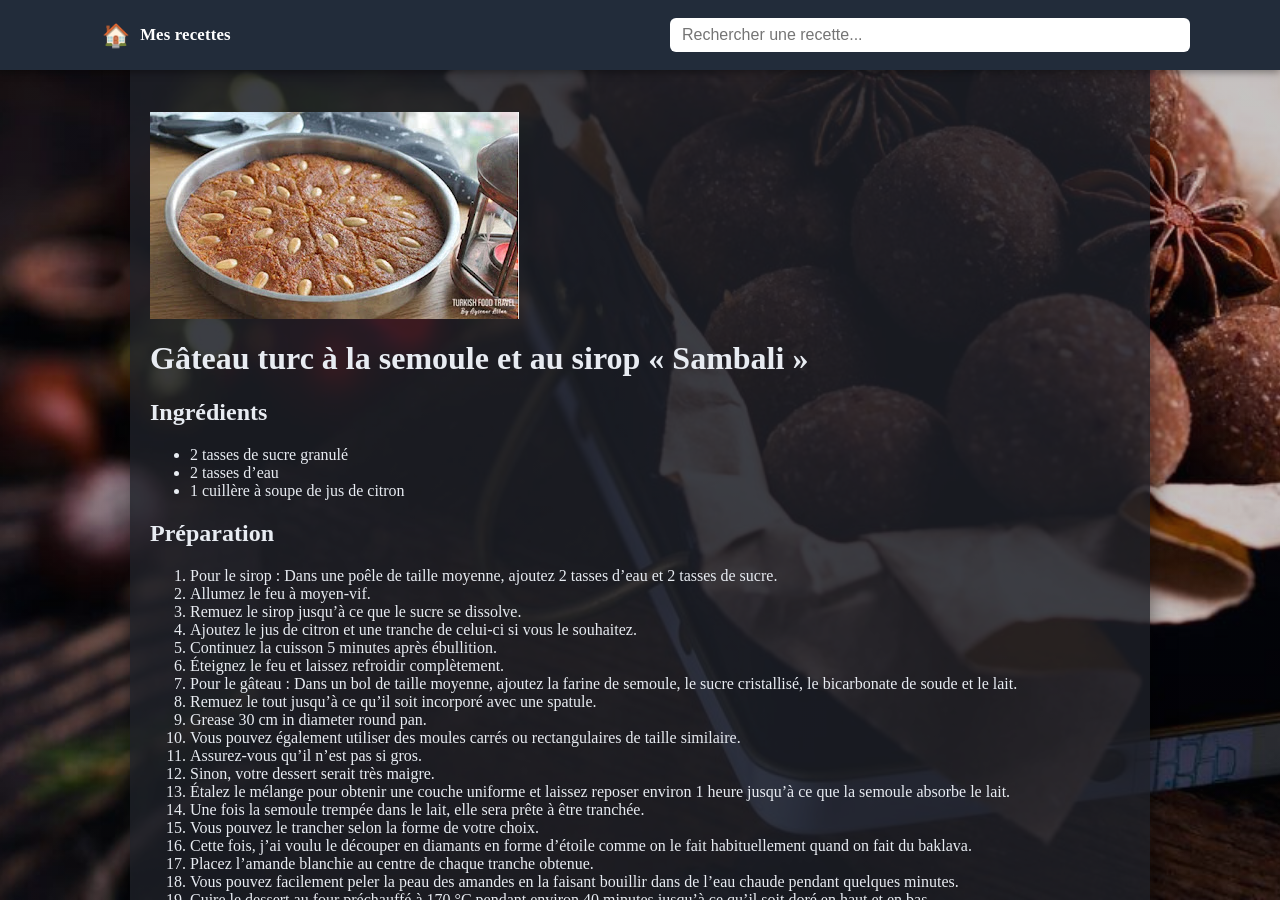
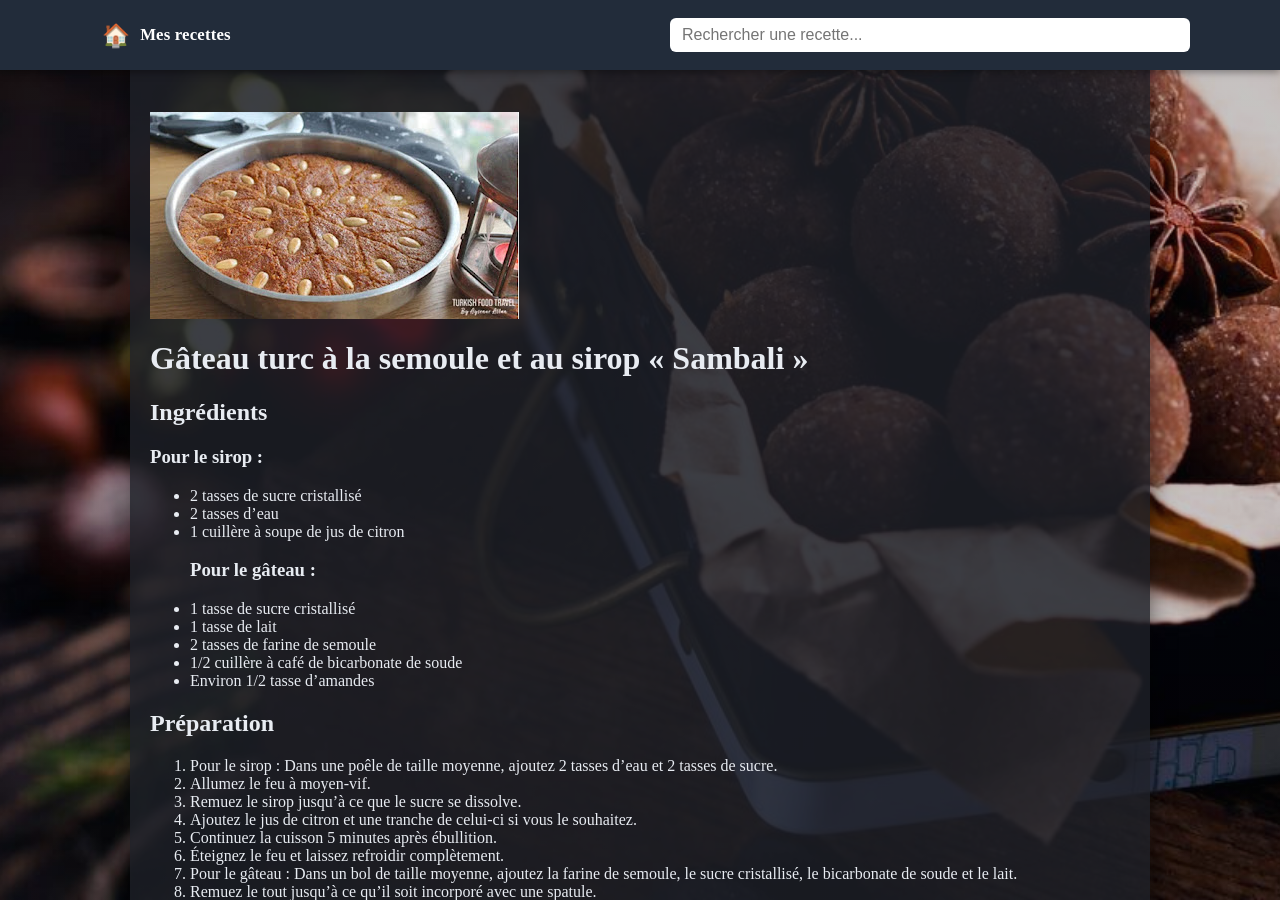
Before and after one commit to phlered/recettes, a Jekyll site: the page built from _recettes/gateau_turc_a_la_semoule_et_au_sirop_sambali.md, in a window 1280 px wide and 900 px high. Built offline with Jekyll 4.4.1, drawn with Linux system fonts in a browser that asks for light colours.

Commit message:
Ajout recette Gâteau turc à la semoule et au sirop « Sambali »

```diff
--- a/_recettes/gateau_turc_a_la_semoule_et_au_sirop_sambali.md
+++ b/_recettes/gateau_turc_a_la_semoule_et_au_sirop_sambali.md
@@ -5,9 +5,16 @@ source: "https://recettesb.blogspot.com/2023/08/turkish-semolina-cake-with-syrup
 date: "2025-12-23"
 image: "{{ site.baseurl }}/images/gateau_turc_a_la_semoule_et_au_sirop_sambali.jpg"
 ingredients:
-  - "2 tasses de sucre granulé"
+  - "Pour le sirop :"
+  - "2 tasses de sucre cristallisé"
   - "2 tasses d'eau"
   - "1 cuillère à soupe de jus de citron"
+  - "Pour le gâteau :"
+  - "1 tasse de sucre cristallisé"
+  - "1 tasse de lait"
+  - "2 tasses de farine de semoule"
+  - "1/2 cuillère à café de bicarbonate de soude"
+  - "Environ 1/2 tasse d'amandes"
 ---
 ![illustration de la recette]({{ site.baseurl }}/images/gateau_turc_a_la_semoule_et_au_sirop_sambali.jpg)
 
@@ -15,9 +22,18 @@ ingredients:
 
 ## Ingrédients
 
-- 2 tasses de sucre granulé
+### Pour le sirop :
+
+- 2 tasses de sucre cristallisé
 - 2 tasses d'eau
 - 1 cuillère à soupe de jus de citron
+### Pour le gâteau :
+
+- 1 tasse de sucre cristallisé
+- 1 tasse de lait
+- 2 tasses de farine de semoule
+- 1/2 cuillère à café de bicarbonate de soude
+- Environ 1/2 tasse d'amandes
 
 ## Préparation
 
```
